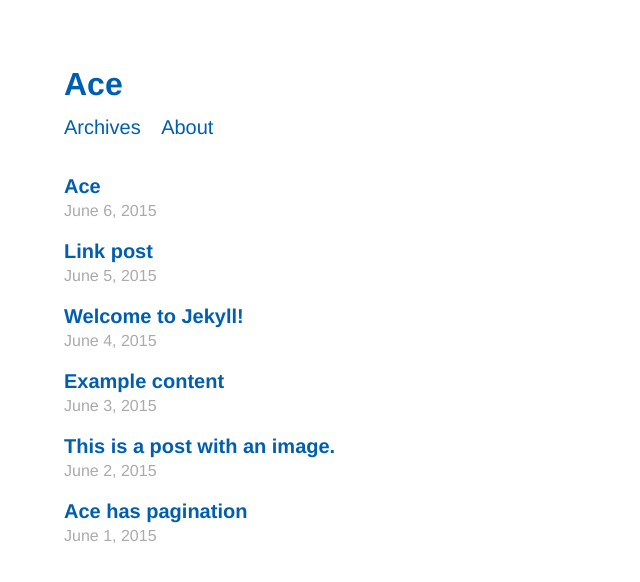
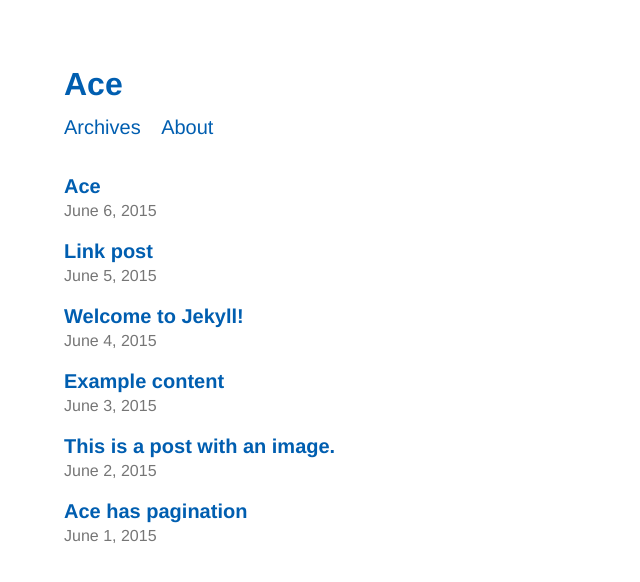
Before and after one commit to aliou/ace, a Jekyll site: the page built from posts/index.html, in a window 1280 px wide. Shown: the top 582 px of the page, without its empty margins (0-640 px from the left). Built offline with Jekyll 4.4.1, drawn with Linux system fonts in a browser that asks for light colours; Markdown is read by kramdown in place of the engine named in the settings.

Commit message:
Improve contrast ration for dates and quotes.
Using khan/tota11y, we see that for the post date and the `blockquote`
element the contrast ratio is not sufficient:
> The color combination #aaaaaa/#ffffff has a contrast ratio of 2.32,
> which is not sufficient. At this size, you will need a ratio of at
> least 4.5.

```diff
--- a/_layouts/link.html
+++ b/_layouts/link.html
@@ -6,7 +6,7 @@ layout: default
 
 <article class='justify'>
   <h2 class='h3 mb1'><a href='{{ page.link }}'>{{ page.title }} &rarr;</a></h2>
-  <time class='gray'>{{ page.date | date: '%B %-d, %Y' }}</time>
+  <time class='grayish'>{{ page.date | date: '%B %-d, %Y' }}</time>
   {{ content }}
 </article>
 
--- a/_layouts/post.html
+++ b/_layouts/post.html
@@ -7,7 +7,7 @@ layout: default
 <article class='justify'>
   <div class='mb2'>
     <h2 class='h3 mb0'><a href='{{ site.baseurl }}{{ page.url }}/'>{{ page.title }}</a></h2>
-    <time class='gray'>{{ page.date | date: '%B %-d, %Y' }}</time>
+    <time class='grayish'>{{ page.date | date: '%B %-d, %Y' }}</time>
   </div>
   {{ content }}
 </article>
--- a/css/style.css
+++ b/css/style.css
@@ -18,7 +18,7 @@ img {
 
 blockquote {
   border-left: 1px solid #ddd;
-  color: #888;
+  color: #767676;
 }
 
 blockquote p {
@@ -39,3 +39,7 @@ a {
     margin-left: 1rem;
   }
 }
+
+.grayish {
+  color: #767676;
+}
--- a/index.html
+++ b/index.html
@@ -11,7 +11,7 @@ with_header: true
     {% else %}
       <div class='mb2'>
         <h2 class='h3 m0'><a href='{{ site.baseurl }}{{ post.url }}/'>{{ post.title }}</a></h2>
-        <time class='gray'>{{ post.date | date: '%B %-d, %Y' }}</time>
+        <time class='grayish'>{{ post.date | date: '%B %-d, %Y' }}</time>
       </div>
     {% endif %}
 
--- a/posts/index.html
+++ b/posts/index.html
@@ -7,6 +7,6 @@ with_header: true
 {% for post in site.posts %}
   <article class='mb2'>
     <h2 class='h3 m0'><a href='{{ site.baseurl }}{{ post.url }}/'>{{ post.title }}</a></h2>
-    <time class='gray'>{{ post.date | date: '%B %-d, %Y' }}</time>
+    <time class='grayish'>{{ post.date | date: '%B %-d, %Y' }}</time>
   </article>
 {% endfor %}
```
Also changed, not shown: style.css.
